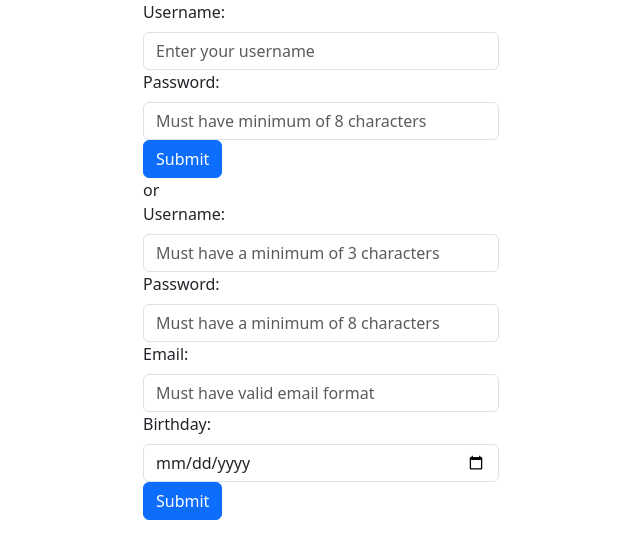
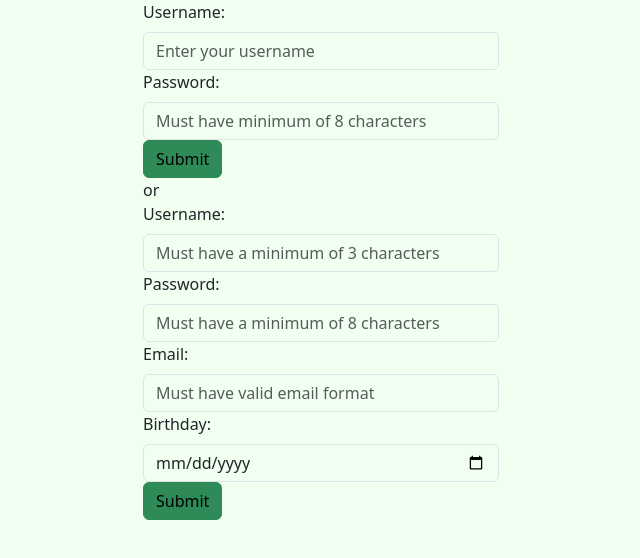
Before and after one commit to MrTeacher787/myFlix-client, a React (Vite) app: page / in a window 1280 px wide. Shown: the top 558 px of the page, without its empty margins (319-959 px from the left). Built offline with nearby package versions, Linux system fonts and the light colour scheme.

Commit message:
Updated index.scss

```diff
--- a/src/index.scss
+++ b/src/index.scss
@@ -1,6 +1,9 @@
-$color: steelblue;
+$primary: SeaGreen;
+$body-bg: Honeydew;
 
 @import "~bootstrap/scss/bootstrap.scss";
+
+$color: steelblue;
 
 .my-flix {
     color: $color;
```
Also changed, not shown: 3 other files (tests, documents, lock files or other folders).
